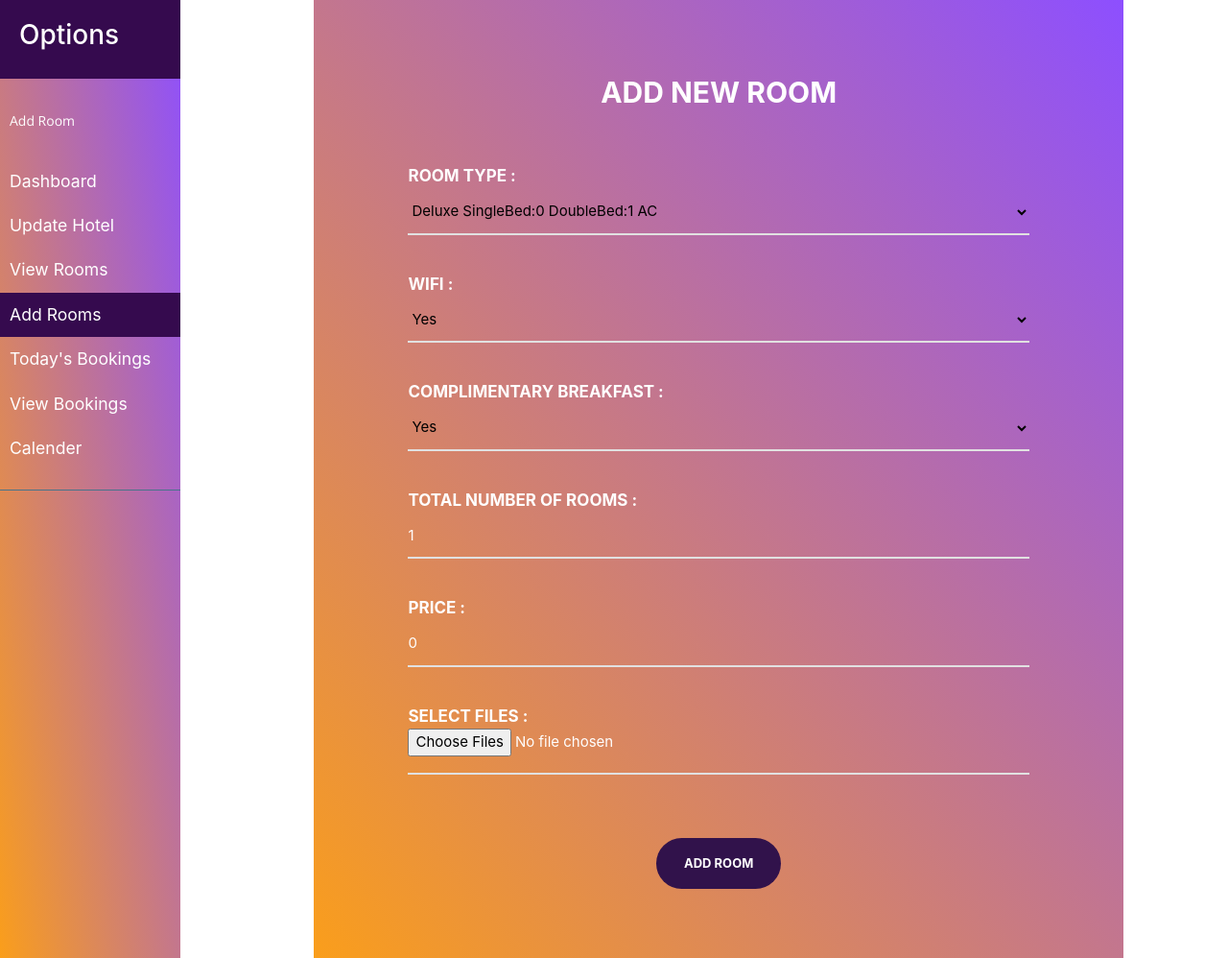
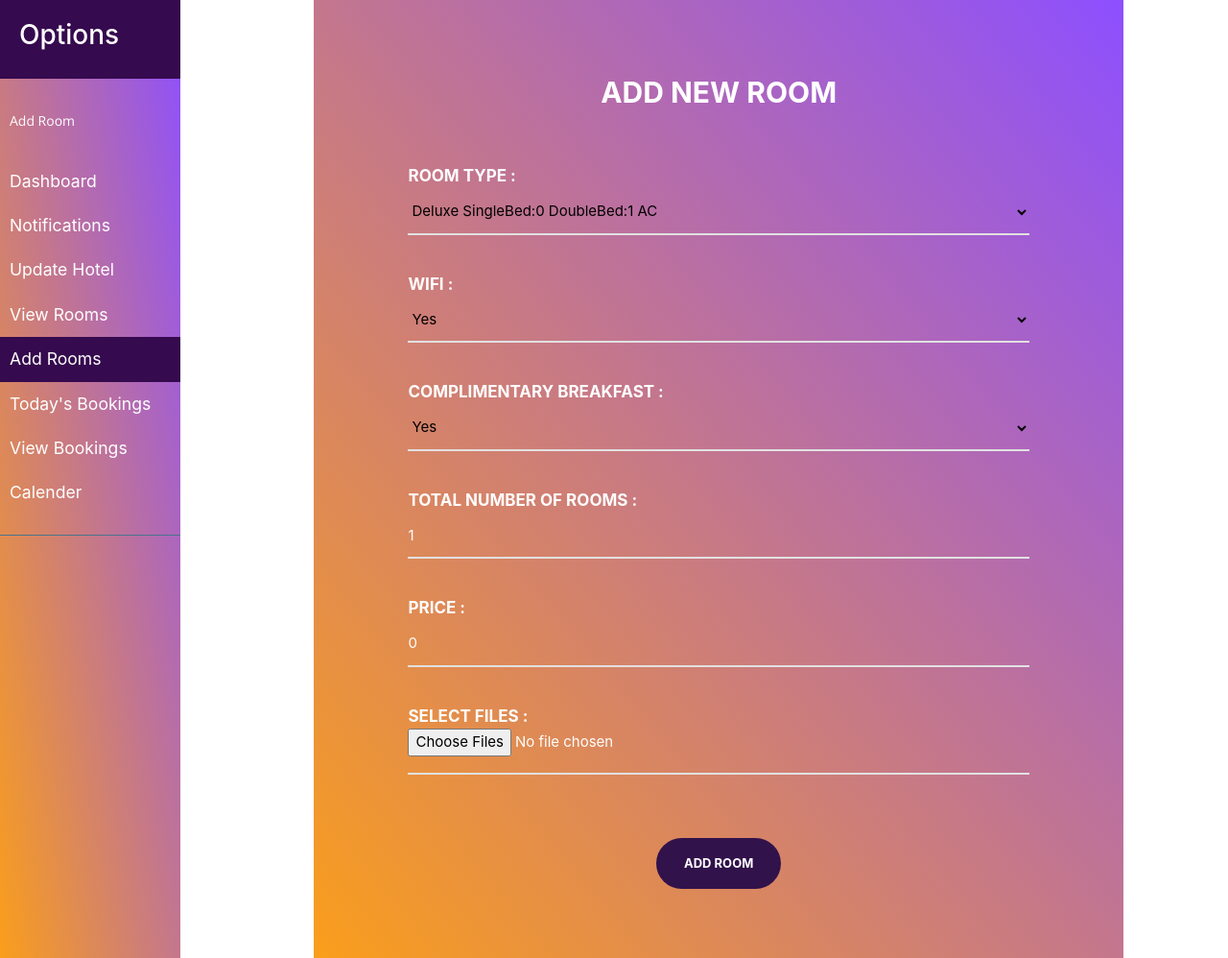
Before and after one commit to iamsanjaymalakar/HotelFlight, a Django app: page /adminHotelAddRoom in a window 1280 px wide. Shown: the part 196-1194 px from the top of the page at 96% size. Run offline with Django 3.2, Linux system fonts and the light colour scheme; some libraries are stand-ins or nearby versions.

Commit message:
Added links in HotelAdmin UI

```diff
--- a/HotelFlight/HotelFlight/templates/adminpanel/hotelAdminAddRoom.html
+++ b/HotelFlight/HotelFlight/templates/adminpanel/hotelAdminAddRoom.html
@@ -42,6 +42,9 @@
                             <p>Add Room</p>
                             <li>
                                 <a href="{% url 'hotelAdminDash' %}">Dashboard</a>
+                            </li>
+                            <li>
+                                <a href="{% url 'hotelAdminNotifications' %}">Notifications</a>
                             </li>
                             <li class="">
                                 <a href="{% url 'hotelAdminUpdate' %}">Update Hotel</a>
```
Also changed, not shown: HotelFlight/db.sqlite3.
